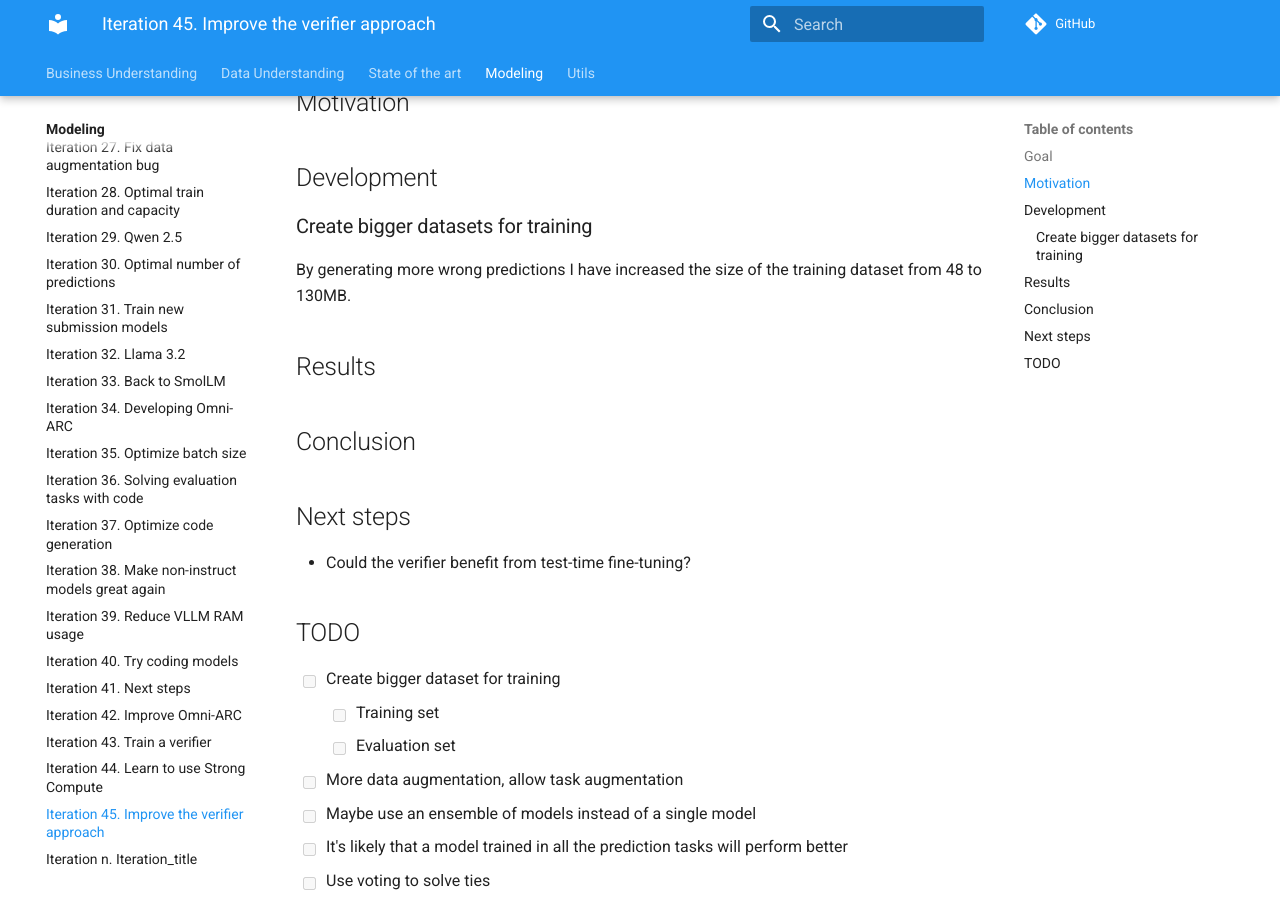
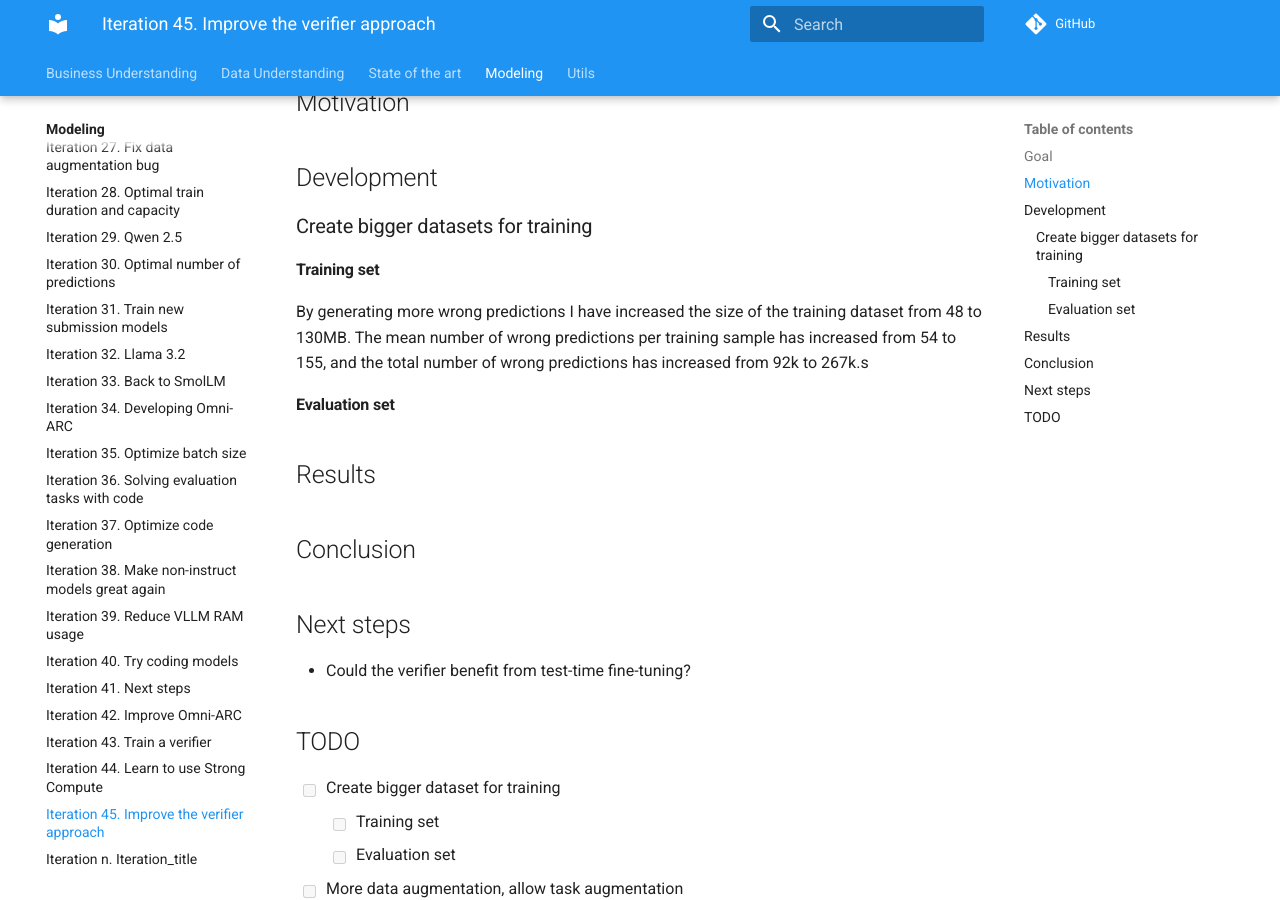
Before and after one commit to zhengjunyao-work/arc24, an MkDocs documentation site: the page built from docs/modeling/Iteration_45_improve_verifier.md, in a window 1280 px wide and 900 px high, scrolled down 350 px. Built offline with MkDocs 1.6.1 and Material for MkDocs 9.7.7, drawn with Linux system fonts in a browser that asks for light colours; comment, search, counter and statistics services are not loaded.

Commit message:
created new training dataset with wrong predictions

```diff
--- a/docs/modeling/Iteration_45_improve_verifier.md
+++ b/docs/modeling/Iteration_45_improve_verifier.md
@@ -12,7 +12,13 @@ On the previous iteration we have seen signs that the verifier approach might wo
 
 ### Create bigger datasets for training
 
+#### Training set
+
 By generating more wrong predictions I have increased the size of the training dataset from 48 to 130MB.
+The mean number of wrong predictions per training sample has increased from 54 to 155, and the total
+number of wrong predictions has increased from 92k to 267k.s
+
+#### Evaluation set
 
 ## Results
 
```
Also changed, not shown: 1 other file.
